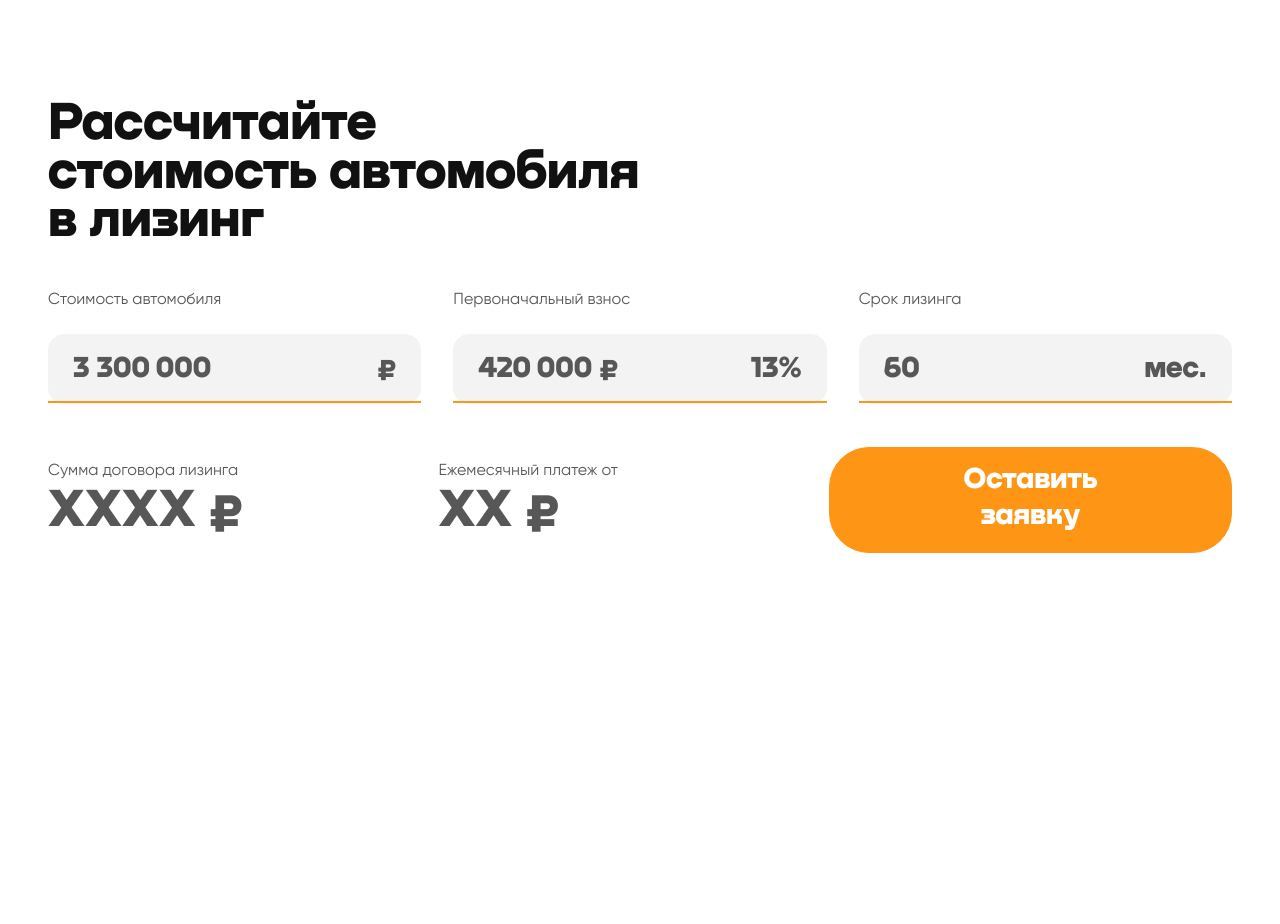
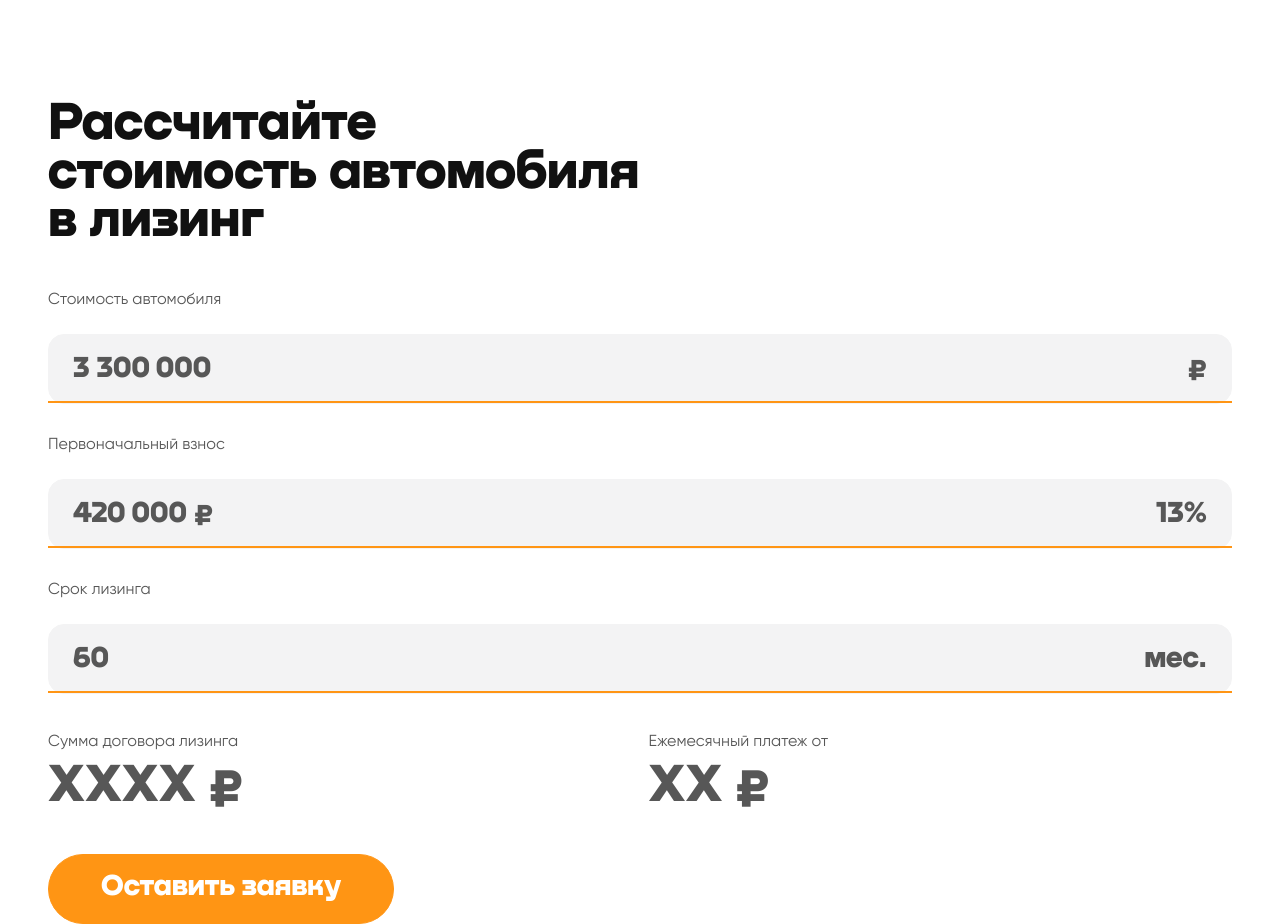
Before and after one commit to horoshopodumaj/online_calculator, a React (Create React App) app in the folder calculator/: page / in a window 1280 px wide. Before the commit the page ends 900 px from the top, so only its background shows below. Built offline with nearby package versions, Linux system fonts and the light colour scheme.

Commit message:
added styles for adaptive layout

```diff
--- a/calculator/src/css/form.scss
+++ b/calculator/src/css/form.scss
@@ -3,6 +3,11 @@
         display: flex;
         gap: 32px;
         margin-bottom: 44px;
+        @media screen and (max-width: 1439px) and (min-width: 768px) {
+            flex-direction: column;
+            margin-bottom: 37px;
+            gap: 32px;
+        }
         @media screen and (max-width: 767px) {
             flex-direction: column;
             margin-bottom: 16px;
@@ -21,6 +26,15 @@
         padding: 0px 91.5px;
         padding-top: 14px;
         padding-bottom: 18px;
+        white-space: nowrap;
+        @media screen and (max-width: 1439px) and (min-width: 1024px) {
+            padding-right: 52px;
+            padding-left: 52px;
+        }
+        @media screen and (max-width: 1023px) and (min-width: 768px) {
+            padding-right: 52px;
+            padding-left: 52px;
+        }
         @media screen and (max-width: 767px) {
             font-size: 22px;
             line-height: 90%;
--- a/calculator/src/css/param.scss
+++ b/calculator/src/css/param.scss
@@ -1,6 +1,6 @@
 .param {
     width: 33.3333%;
-    @media screen and (max-width: 767px) {
+    @media screen and (max-width: 1439px) {
         width: 100%;
     }
     &__details {
@@ -11,7 +11,6 @@
         border: 1px solid var(--grey-2);
         background-color: var(--grey-2);
         @media screen and (max-width: 767px) {
-            width: 100%;
             padding: 20px;
         }
     }
--- a/calculator/src/css/summary.scss
+++ b/calculator/src/css/summary.scss
@@ -2,6 +2,15 @@
     display: flex;
     gap: 32px;
     align-items: center;
+    flex-wrap: nowrap;
+    @media screen and (max-width: 1439px) and (min-width: 1024px) {
+        gap: 44px;
+        flex-wrap: wrap;
+    }
+    @media screen and (max-width: 1023px) and (min-width: 768px) {
+        gap: 32px;
+        flex-wrap: wrap;
+    }
     @media screen and (max-width: 767px) {
         flex-direction: column;
         gap: 29px;
@@ -9,7 +18,13 @@
 
     &__item {
         width: 33.3333%;
-        max-width: 427px;
+
+        @media screen and (max-width: 1439px) and (min-width: 1024px) {
+            width: 47%;
+        }
+        @media screen and (max-width: 1023px) and (min-width: 768px) {
+            width: 47%;
+        }
         @media screen and (max-width: 767px) {
             width: 100%;
         }
@@ -17,6 +32,7 @@
 
     &__title {
         font-size: 16px;
+        line-height: 150%;
         color: var(--grey);
         margin-bottom: 8px;
         @media screen and (max-width: 767px) {
```
